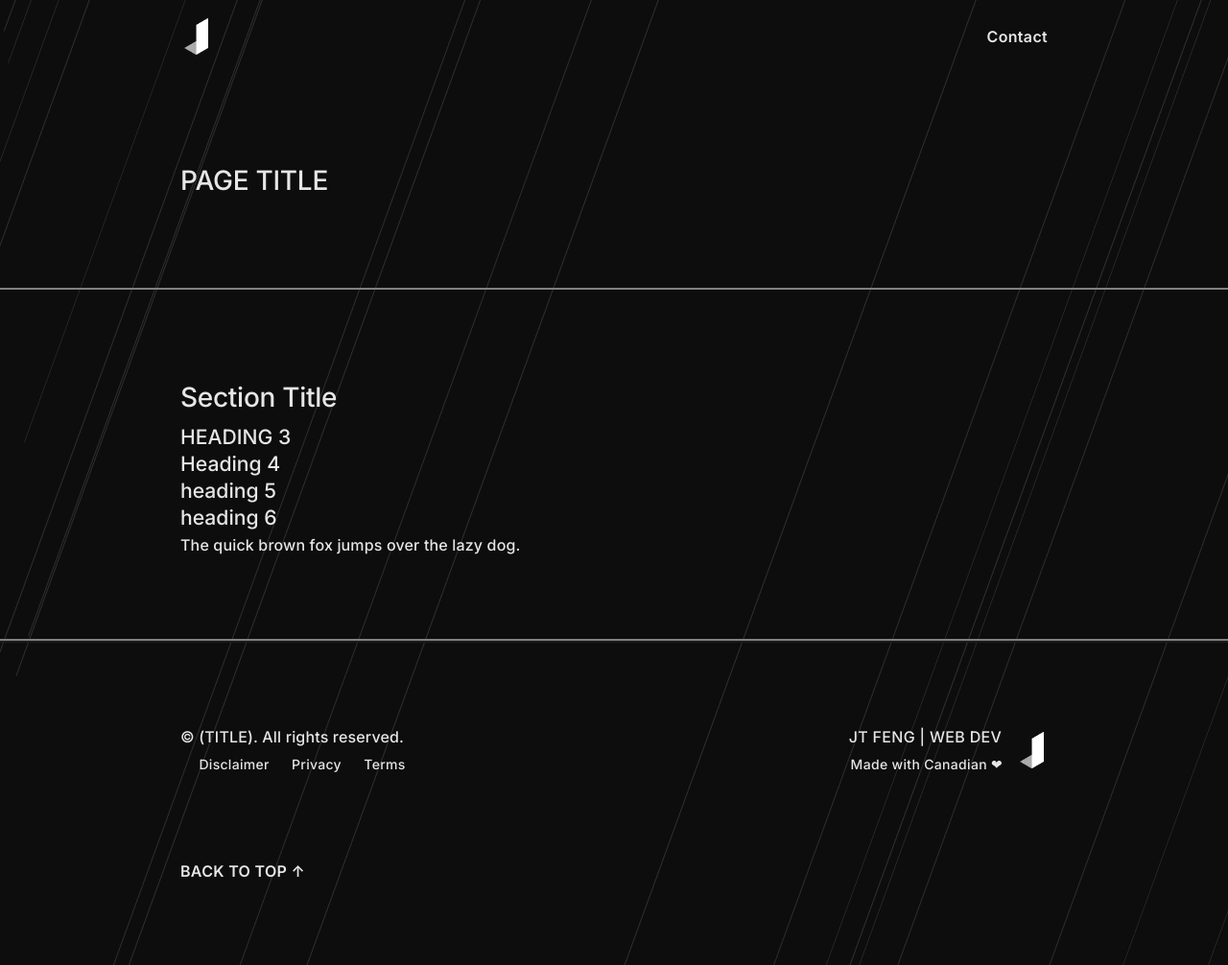
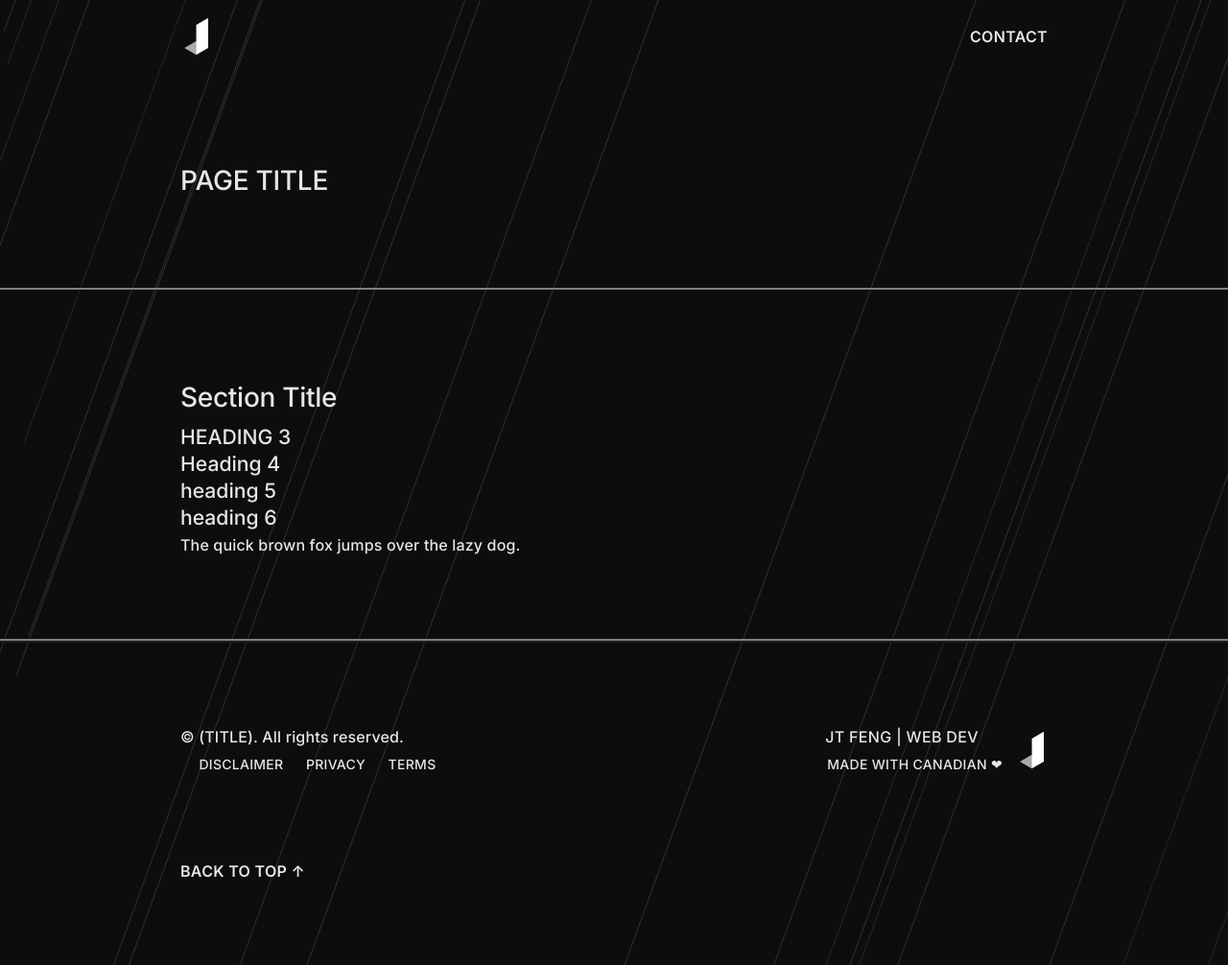
Before and after one commit to jingtianfeng/jekytrap, a Jekyll site: the page built from index.html, in a window 1280 px wide. Shown: the whole page at 96% size. Built offline with Jekyll 4.4.1, drawn with Linux system fonts in a browser that asks for light colours.

Commit message:
ADD TO styles: var link-text-transform

```diff
--- a/assets/css/styles.scss
+++ b/assets/css/styles.scss
@@ -204,11 +204,12 @@ $utilities: (
 // ---------------------------------------------------------------------------------
 $link-color: $body-color;
 $link-font-weight: $font-weight-normal + 100;
+$link-letter-spacing: $letter-spacing-base + 0.01em;
 $link-decoration: none;
+$link-text-transform: uppercase;
+$link-shade-percentage: 0;
 $link-hover-color: $text-muted;
 $link-hover-decoration: none;
-$link-letter-spacing: $letter-spacing-base + 0.01em;
-$link-shade-percentage: 0;
 // ---------------------------------------------------------------------------------
 // G) Custom
 // ---------------------------------------------------------------------------------
@@ -276,6 +277,7 @@ h6 {
 a {
   font-weight: $link-font-weight;
   letter-spacing: $link-letter-spacing;
+  text-transform: $link-text-transform;
 }
 
 blockquote {
```
